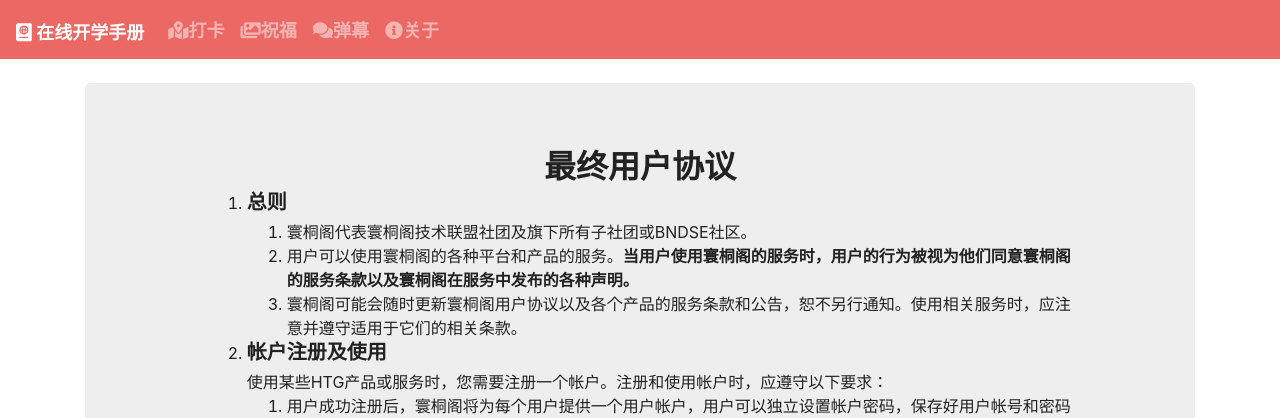
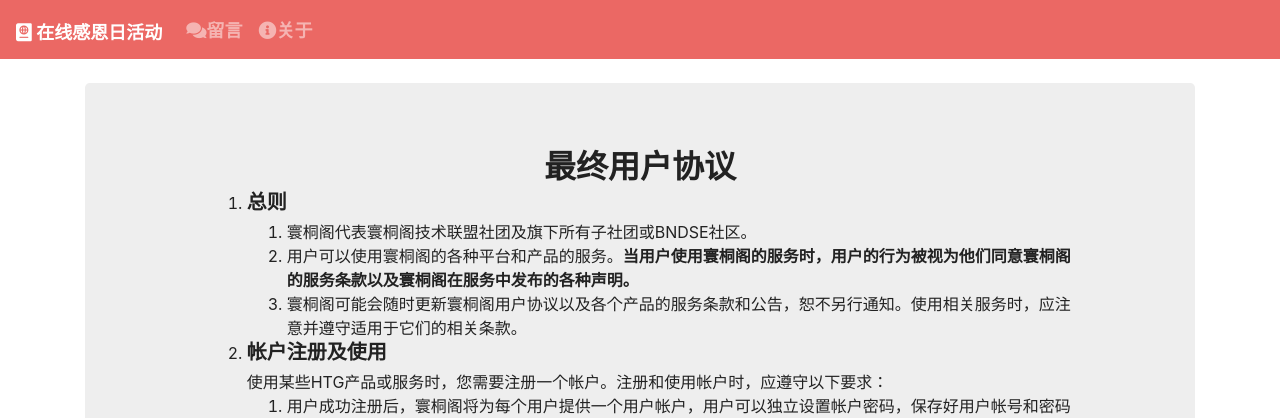
Before and after one commit to yang-zhongtian/StudentGuide, a Flask app: page /tos/ in a window 1280 px wide. Shown: the top 418 px of the page. Run offline with Flask 2, Linux system fonts and the light colour scheme; some libraries are stand-ins or nearby versions.

Commit message:
[new version] for bnds 感恩日 event

```diff
--- a/main.py
+++ b/main.py
@@ -177,7 +177,7 @@
         "text": 1,
         "icon": 1,
         "color": 1
-    }).sort([("_id", -1)]).limit(40)
+    }).sort([("_id", -1)])
     result = [x for x in f]
     return jsonify(result)
 
@@ -195,7 +195,7 @@
     txt = re.sub(r"<[^>]+>", "", txt, flags=re.S)
     if txt != "" and icon != "" and color != "" and icon.isdigit():
         icon = int(icon)
-        if 0 < len(txt) < 40 and icon in [0, 1]:
+        if 0 < len(txt) < 200 and icon in [0, 1]:
             mongo.db.collection.insert_one({
                 "text": txt,
                 "icon": icon,
--- a/templates/base.html
+++ b/templates/base.html
@@ -31,27 +31,27 @@
 <body>
     <div id="navbar-container">
         <nav class="navbar navbar-expand-md {% block navbar_style %}bg-primary{% endblock %} navbar-dark">
-            <a class="navbar-brand">{% block brand %}<i class="fas fa-passport"></i>&nbsp;在线开学手册{% endblock %}</a>
-            <span class="navbar-text ml-auto d-sm-block d-md-none">戳此开始→</span>
+            <a class="navbar-brand">{% block brand %}<i class="fas fa-passport"></i>&nbsp;在线感恩日活动{% endblock %}</a>
+            <!--<span class="navbar-text ml-auto d-sm-block d-md-none">戳此开始→</span>-->
             <button class="navbar-toggler" type="button" data-toggle="collapse" data-target="#collapsibleNavbar">
                 <span class="navbar-toggler-icon"></span>
             </button>
             <div class="collapse navbar-collapse" id="collapsibleNavbar">
                 <ul class="navbar-nav mr-auto">
-                    <li class="nav-item">
+                    <li class="nav-item" style="display: none;">
                         <a class="nav-link" href="/daka/"><i class="fas fa-map-marked-alt"></i>打卡</a>
                     </li>
-                    <li class="nav-item">
+                    <li class="nav-item" style="display: none;">
                         <a class="nav-link" href="/gallery/"><i class="fas fa-images"></i>祝福</a>
                     </li>
                     <li class="nav-item">
-                        <a class="nav-link" href="/danmu/"><i class="fas fa-comments"></i>弹幕</a>
+                        <a class="nav-link" href="/danmu/"><i class="fas fa-comments"></i>留言</a>
                     </li>
                     {% block admin_options %}
                     <li id="danmu-admin" class="nav-item" style="{{ hide_admin }}">
                         <a class="nav-link" href="/danmu/super-admin/"><i class="fas fa-tools"></i>管理员入口</a>
                     </li>
-                    <li id="danmu-stagemode" class="nav-item" style="{{ hide_admin }}">
+                    <li id="danmu-stagemode" class="nav-item" style="display: none;">
                         <a id="enter-stagemode" class="nav-link" href="javascript: void(0)"><i
                                 class="fas fa-expand-arrows-alt"></i>进入舞台模式</a>
                     </li>
```
Also changed, not shown: static/js/danmu.js (+27 -17 lines), templates/danmu.html (+3 -5 lines), static/js/danmu.min.js.
